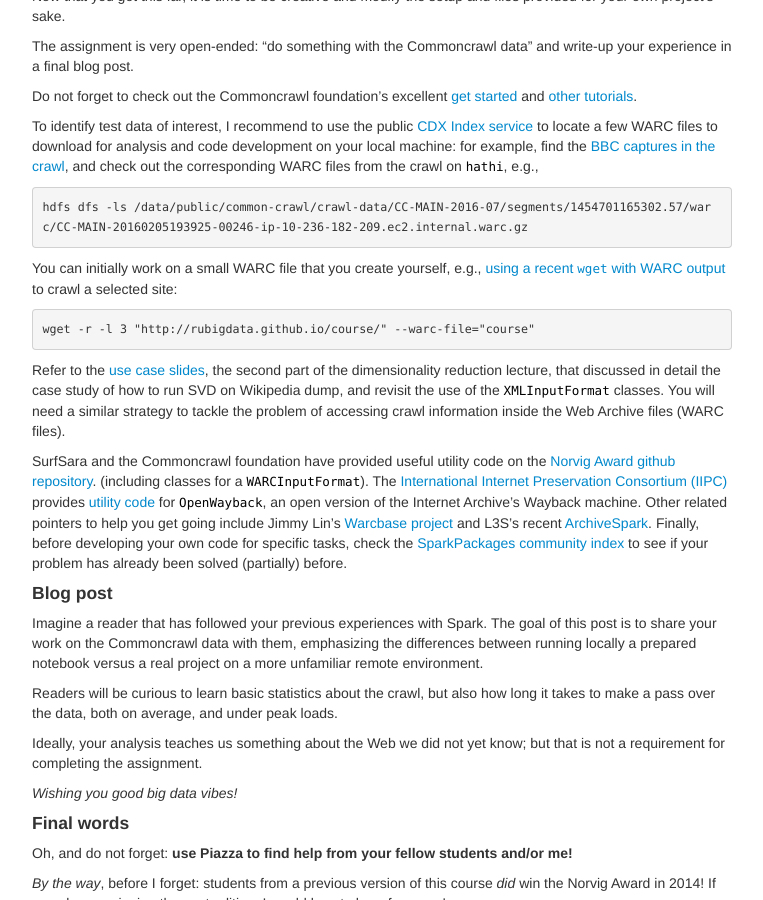
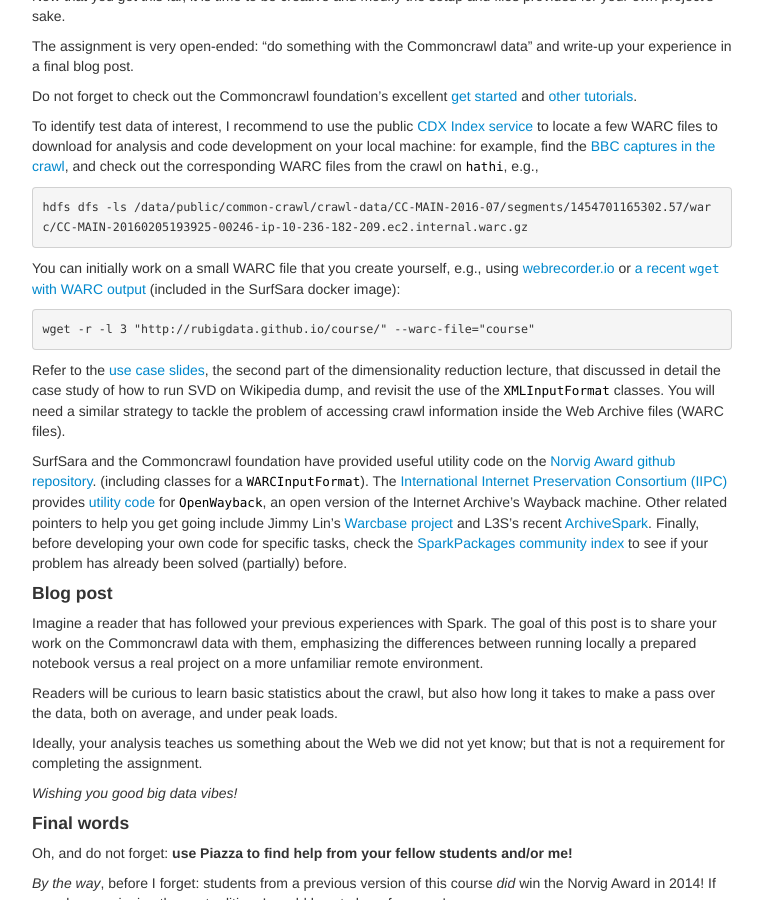
Before and after one commit to Thelukepet/course, a Jekyll site: the page built from assignments/A4-commoncrawl.md, in a window 1280 px wide and 900 px high, scrolled down 2077 px. Shown: the whole window, without its empty margins (258-1021 px from the left). Built offline with Jekyll 4.4.1, drawn with Linux system fonts in a browser that asks for light colours.

Commit message:
Added webrecorder.io

````diff
--- a/assignments/A4-commoncrawl.md
+++ b/assignments/A4-commoncrawl.md
@@ -124,8 +124,9 @@
 ```
 
 You can initially work on a small WARC file that you create yourself, e.g.,
-[using a recent `wget` with WARC output](http://www.archiveteam.org/index.php?title=Wget_with_WARC_output)
-to crawl a selected site:
+using [webrecorder.io](https://webrecorder.io/) or
+[a recent `wget` with WARC output](http://www.archiveteam.org/index.php?title=Wget_with_WARC_output)
+(included in the SurfSara docker image):
 
 ```
 wget -r -l 3 "http://rubigdata.github.io/course/" --warc-file="course"
````
